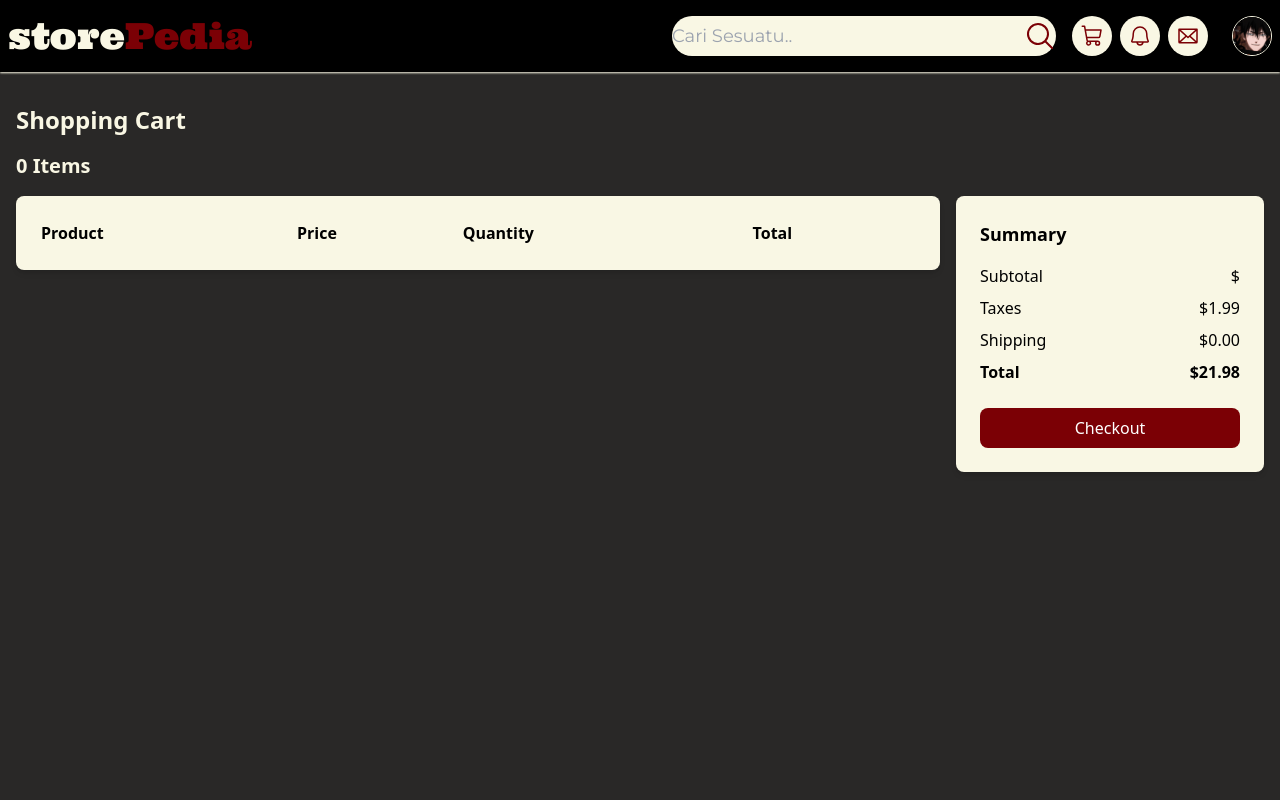
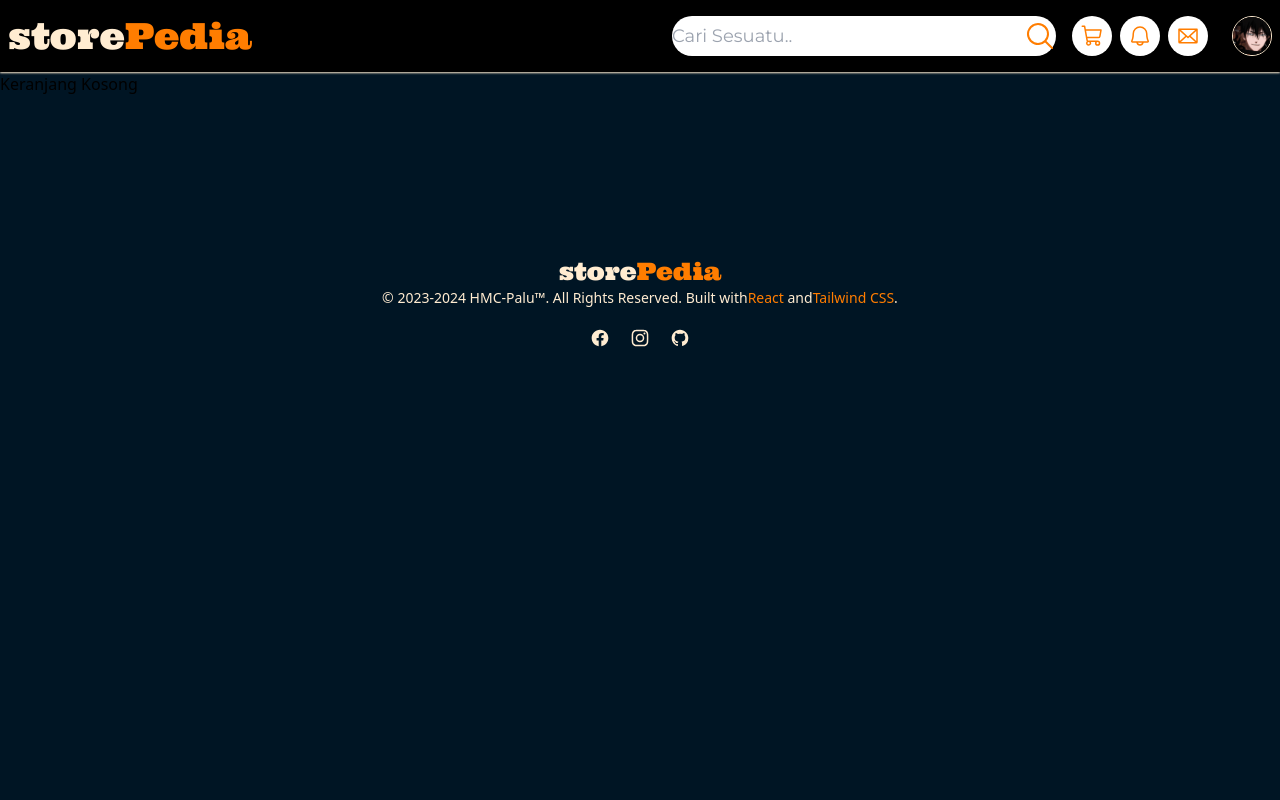
Before and after one commit to mualimkhair/HMC-Project, a React (Vite) app: page /Cart in a window 1280 px wide. Shown: the top 800 px of the page. Built offline with nearby package versions, Linux system fonts and the light colour scheme.

Commit message:
fix summary cart

```diff
--- a/src/Cart.jsx
+++ b/src/Cart.jsx
@@ -1,18 +1,30 @@
-import React from "react";
+import React, { useState } from "react";
 
 const Cart = () => {
-  const carts = JSON.parse(localStorage.getItem("cart")) || [];
+  const [carts, setCarts] = useState(JSON.parse(localStorage.getItem("cart")) || []);
+  const taxRate = 0.1;
+  const shippingCost = 0;
 
+  // Hitung subtotal, pajak, dan total
+  const calculateSummary = () => {
+    const subtotal = carts.reduce((acc, cart) => acc + cart.price * cart.quantity, 0);
+    const taxes = subtotal * taxRate;
+    const total = subtotal + taxes + shippingCost;
+    return { subtotal, taxes, total };
+  };
 
-  if (!carts?.length) <div>Keranjang Kosong</div>;
+  const { subtotal, taxes, total } = calculateSummary();
+
+  if (!carts?.length) return <div>Keranjang Kosong</div>;
+
   return (
-    <div className="bg-gray-full h-screen py-8">
+    <div className="h-screen py-8">
       <div className="container mx-auto px-4">
         <h1 className="text-2xl font-semibold mb-4 text-primary">Shopping Cart</h1>
         <h2 className="text-xl font-semibold mb-4 text-primary">{carts?.length} Items</h2>
         <div className="flex flex-col md:flex-row gap-4">
           <div className="md:w-3/4">
-            <div className="bg-primary rounded-lg shadow-md p-6 mb-4">
+            <div className="bg-white rounded-lg shadow-md p-6 mb-4">
               <table className="w-full">
                 <thead>
                   <tr>
@@ -22,52 +34,59 @@ const Cart = () => {
                     <th className="text-left font-semibold">Total</th>
                   </tr>
                 </thead>
-
-                {carts?.map((cart) => {
-                  return (
                 <tbody>
-                      <tr>
+                  {carts?.map((cart, index) => (
+                    <tr key={index}>
                       <td className="py-4">
-                          <div className="flex items-center" onClick={() => handleItem(redirect)}>
-                            <img className="h-16 w-16 mr-4" src={cart?.image} alt="Product image" />
-                            <span className="font-semibold truncate w-16">{cart?.title}</span>
+                        <div className="flex items-center">
+                          <img className="h-16 w-16 mr-4 object-contain" src={cart?.image} alt="Product image" />
+                          <span className="font-semibold truncate w-16 md:w-full">{cart?.title}</span>
                         </div>
                       </td>
-                        <td className="py-4">${cart?.price}</td>
+                      <td className="py-4">${cart?.price.toFixed(2)}</td>
                       <td className="py-4">
                         <div className="flex items-center">
-                            <button className="border rounded-md py-2 px-4 mr-2">-</button>
-                            <span className="text-center w-8">1</span>
-                            <button className="border rounded-md py-2 px-4 ml-2">+</button>
+                          <button
+                            className="border rounded-md py-2 px-4 mr-2"
+                            onClick={() => updateQuantity(index, cart.quantity - 1)}
+                          >
+                            -
+                          </button>
+                          <span className="text-center w-8">{cart.quantity}</span>
+                          <button
+                            className="border rounded-md py-2 px-4 ml-2"
+                            onClick={() => updateQuantity(index, cart.quantity + 1)}
+                          >
+                            +
+                          </button>
                         </div>
                       </td>
-                        <td className="py-4">${cart?.price}</td>
+                      <td className="py-4">${(cart?.price * cart.quantity).toFixed(2)}</td>
                     </tr>
+                  ))}
                 </tbody>
-                  );
-                })}
               </table>
             </div>
           </div>
+
           <div className="md:w-1/4">
-            <div className="bg-primary rounded-lg shadow-md p-6">
+            <div className="bg-white rounded-lg shadow-md p-6">
               <h2 className="text-lg font-semibold mb-4">Summary</h2>
               <div className="flex justify-between mb-2">
                 <span>Subtotal</span>
-                <span>${carts?.price}</span>
+                <span>${subtotal.toFixed(2)}</span>
               </div>
               <div className="flex justify-between mb-2">
                 <span>Taxes</span>
-                <span>$1.99</span>
+                <span>${taxes.toFixed(2)}</span>
               </div>
               <div className="flex justify-between mb-2">
                 <span>Shipping</span>
-                <span>$0.00</span>
+                <span>${shippingCost.toFixed(2)}</span>
               </div>
-
               <div className="flex justify-between mb-2">
                 <span className="font-semibold">Total</span>
-                <span className="font-semibold">$21.98</span>
+                <span className="font-semibold">${total.toFixed(2)}</span>
               </div>
               <button className="bg-secondary text-white py-2 px-4 rounded-lg mt-4 w-full">Checkout</button>
             </div>
@@ -76,6 +95,14 @@ const Cart = () => {
       </div>
     </div>
   );
+
+  function updateQuantity(index, newQuantity) {
+    if (newQuantity < 1) return;
+    const updatedCarts = [...carts];
+    updatedCarts[index].quantity = newQuantity;
+    setCarts(updatedCarts);
+    localStorage.setItem("cart", JSON.stringify(updatedCarts));
+  }
 };
 
 export default Cart;
--- a/src/components/ItemList.jsx
+++ b/src/components/ItemList.jsx
@@ -1,21 +1,26 @@
-import { ShoppingCart } from "@phosphor-icons/react";
+import { ShoppingCart, Star } from "@phosphor-icons/react";
 import React from "react";
 import { Link } from "react-router-dom";
 
-const ItemList = ({ item = [] }) => {
+const ItemList = ({ item }) => {
   return (
     <div className="flex flex-wrap text-bg">
-      {item.map((item) => {
-        const { id, category, title, price, image } = item;
+      {item?.map((item) => {
+        const { id, category, title, price, image, rating } = item;
         return (
-          <Link to={`/itemList/${id}`} className="grid gap-2 m-1">
-            <div className="bg-white rounded-md w-40 md:w-[280px] h-72 md:h-80 flex flex-col justify-between relative ">
+          <Link to={`/itemList/${id}`} className="mx-1 my-2">
+            <div className="bg-white rounded-md w-40 md:w-[280px] h-60 md:h-[340px] flex flex-col justify-between relative ">
               <img src={image} alt="" className="object-contain h-1/2 md:h-2/3 block rounded-md" />
-              <div className="relative h-1/3 bg-primary w-full rounded-md pl-2">
+              <div className="relative h-1/2 md:h-1/3  w-full rounded-md pl-2">
                 <h3 className="truncate font-bold">{title}</h3>
                 <h3 className="truncate">{category}</h3>
+                <div className="flex font-semibold">
+                  <h3 className="text-sm text-secondary mr-1 flex"><Star size={20} />{rating.rate}</h3>
+                  <div className="bg-secondary w-[1px] h-auto "></div>
+                  <h3 className="text-sm ml-1">{rating.count} <span>terjual</span></h3>
+                </div>
                 <p className="absolute bottom-2 right-0 w-16 text-secondary font-bold">${price}</p>
-                <button className="absolute hover:bg-secondary bg-primary hover:text-primary text-secondary transition ease-in-out duration-300 w-12 md:w-16 md:h-8 flex justify-center items-center bottom-2 rounded-full md:text-lg border border-secondary font-semibold">
+                <button className="absolute hover:bg-secondary bg-white hover:text-white text-secondary transition ease-in-out duration-300 w-12 md:w-16 md:h-8 flex justify-center items-center bottom-2 rounded-full md:text-lg border border-secondary font-semibold">
                   +
                   <ShoppingCart size={24} />
                 </button>
--- a/src/components/Navbar/InputSearch.jsx
+++ b/src/components/Navbar/InputSearch.jsx
@@ -1,12 +1,23 @@
 import { MagnifyingGlass } from "@phosphor-icons/react";
-import React from "react";
+import React, { useRef } from "react";
+import { useSearchParams } from "react-router-dom";
 
 const InputSearch = () => {
+  const searchRef = useRef()
+  const [searchParam, setSearchParam] = useSearchParams()
+
+  const handleSearch = (event) => {
+    event.preventDefault()
+    alert(searchRef.current.value)
+    const key = searchRef.current.value
+    setSearchParam({search: key})
+  }
+
   return (
     <div className="relative">
-      <input className="w-[280px] md:w-96 md:mr-4 mr-2 h-10 rounded-full text-bg text-lg bg-primary" type="text" placeholder="Cari Sesuatu.." />
+      <input className="w-[280px] md:w-96 md:mr-4 mr-2 h-10 rounded-full text-bg text-lg bg-white" type="text" placeholder="Cari Sesuatu.." ref={searchRef}/>
       <button className="md:absolute md:right-4 md:top-1 absolute top-1 right-2">
-        <MagnifyingGlass size={32} className="text-secondary" />
+        <MagnifyingGlass size={32} className="text-secondary" onClick={handleSearch} />
       </button>
     </div>
   );
--- a/src/components/Navbar/Navbar.jsx
+++ b/src/components/Navbar/Navbar.jsx
@@ -2,11 +2,10 @@ import { ShoppingCart, Bell, Envelope } from "@phosphor-icons/react";
 import React from "react";
 import InputSearch from "./InputSearch";
 import { Link } from "react-router-dom";
-import Cart from "../../Cart";
 
 const Navbar = () => {
   return (
-    <div className="text-primary font-mons flex flex-wrap bg-black py-4 px-2 justify-between shadow-primary shadow-sm z-50 sticky top-0 w-full">
+    <div className="font-mons flex flex-wrap bg-black py-4 px-2 justify-between shadow-primary shadow-sm z-50 sticky top-0 w-full">
       <Link to={`/`} className="text-primary text-4xl font-ultra">
         store<span className="text-secondary">Pedia</span>
       </Link>
@@ -14,13 +13,13 @@ const Navbar = () => {
       <div className="flex font-mons flex-wrap justify-between ">
         <InputSearch />
         <div className="grid md:grid-cols-3 md:gap-4 md:w-32">
-          <Link to={`../../Cart`} className="bg-primary rounded-full w-10 h-full text-bg justify-items-center content-center">
+          <Link to={`../../Cart`} className="bg-white rounded-full w-10 h-full text-bg justify-items-center content-center">
             <ShoppingCart size={24} className="text-secondary" />
           </Link>
-          <button className="bg-primary rounded-full w-10 h-full text-bg justify-items-center hidden md:block">
+          <button className="bg-white rounded-full w-10 h-full text-bg justify-items-center hidden md:block">
             <Bell size={24} className="text-secondary" />
           </button>
-          <button className="bg-primary rounded-full w-10 h-full text-bg justify-items-center hidden md:block">
+          <button className="bg-white rounded-full w-10 h-full text-bg justify-items-center hidden md:block">
             <Envelope size={24} className="text-secondary" />
           </button>
         </div>
--- a/src/index.css
+++ b/src/index.css
@@ -5,5 +5,5 @@
 @tailwind utilities;
 
 body {
-    background-color: #292827;
+    background-color: #001524;
 }
--- a/src/modules/Footer/Footer.jsx
+++ b/src/modules/Footer/Footer.jsx
@@ -10,11 +10,11 @@ const Footer = () => {
 
       <span class="block text-sm text-center text-primary">
         © 2023-2024 HMC-Palu™. All Rights Reserved. Built with
-        <a href="https://react.dev/" class="text-red-600 hover:underline">
+        <a href="https://react.dev/" class="text-secondary hover:underline">
           React
         </a>{" "}
         and
-        <a href="https://tailwindcss.com" class="text-red-600 hover:underline">
+        <a href="https://tailwindcss.com" class="text-secondary hover:underline">
           Tailwind CSS
         </a>
         .
--- a/tailwind.config.js
+++ b/tailwind.config.js
@@ -14,11 +14,9 @@ export default {
     },
     colors: {
       ...colors,
-      black: "#000000",
-      bg: "#292827",
-      primary: "#F9f7e4",
-      secondary: "#7b0005",
-      white: "#ffffff",
+      bg: "#001524",
+      primary: "#ffecd1",
+      secondary: "#ff7d00",
     },
   },
 
```
Also changed, not shown: src/App.jsx (+5 -3 lines), src/components/Carousel.jsx (added, +48 -0 lines), src/modules/Home/index.jsx (renamed from src/modules/Home/Home.jsx, +11 -8 lines), src/modules/Search/index.jsx (added, +29 -0 lines), src/modules/Item/index.jsx (renamed from src/modules/Item/Item.jsx). Lines whose indentation alone changed are shown as unchanged.
